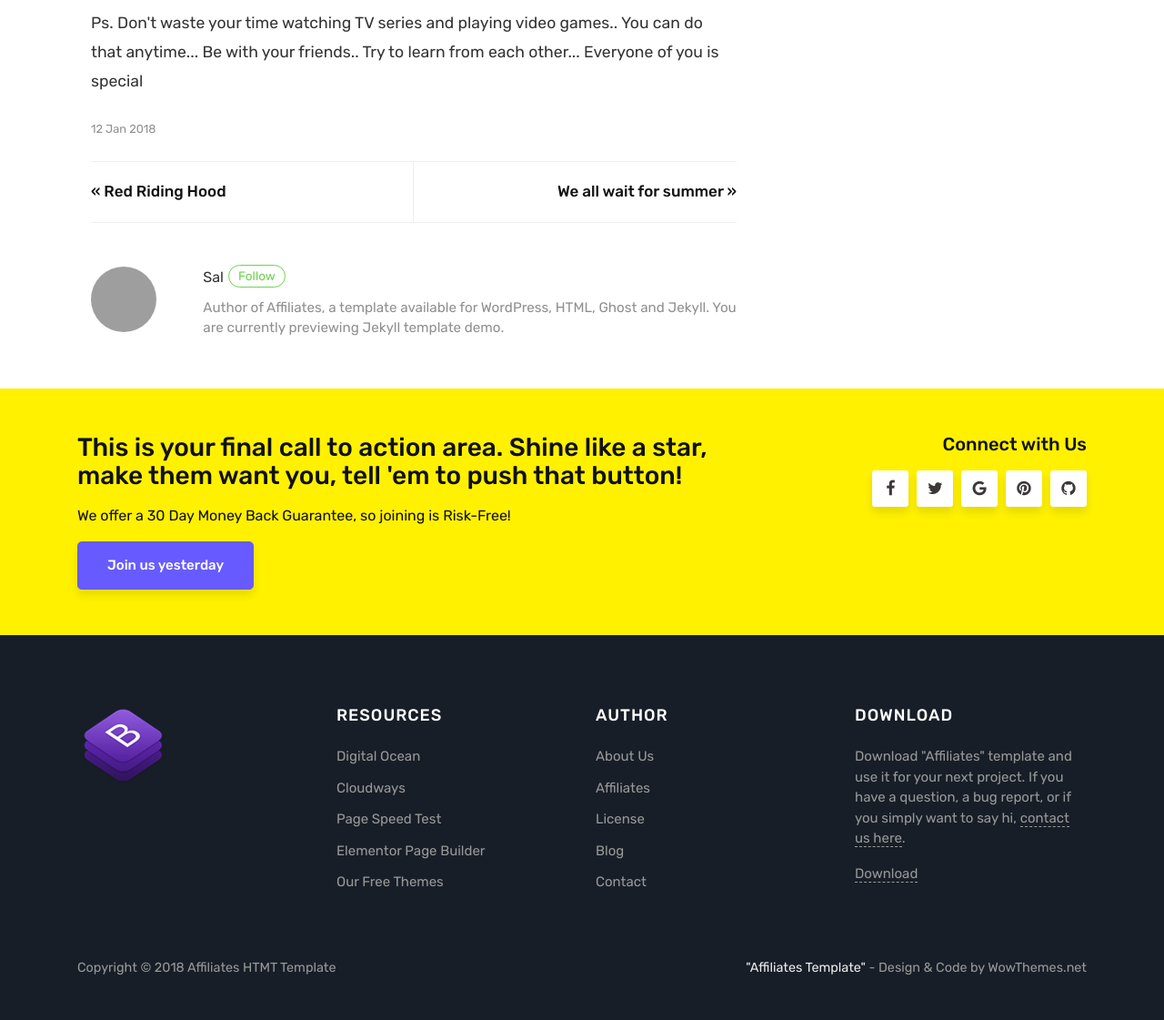
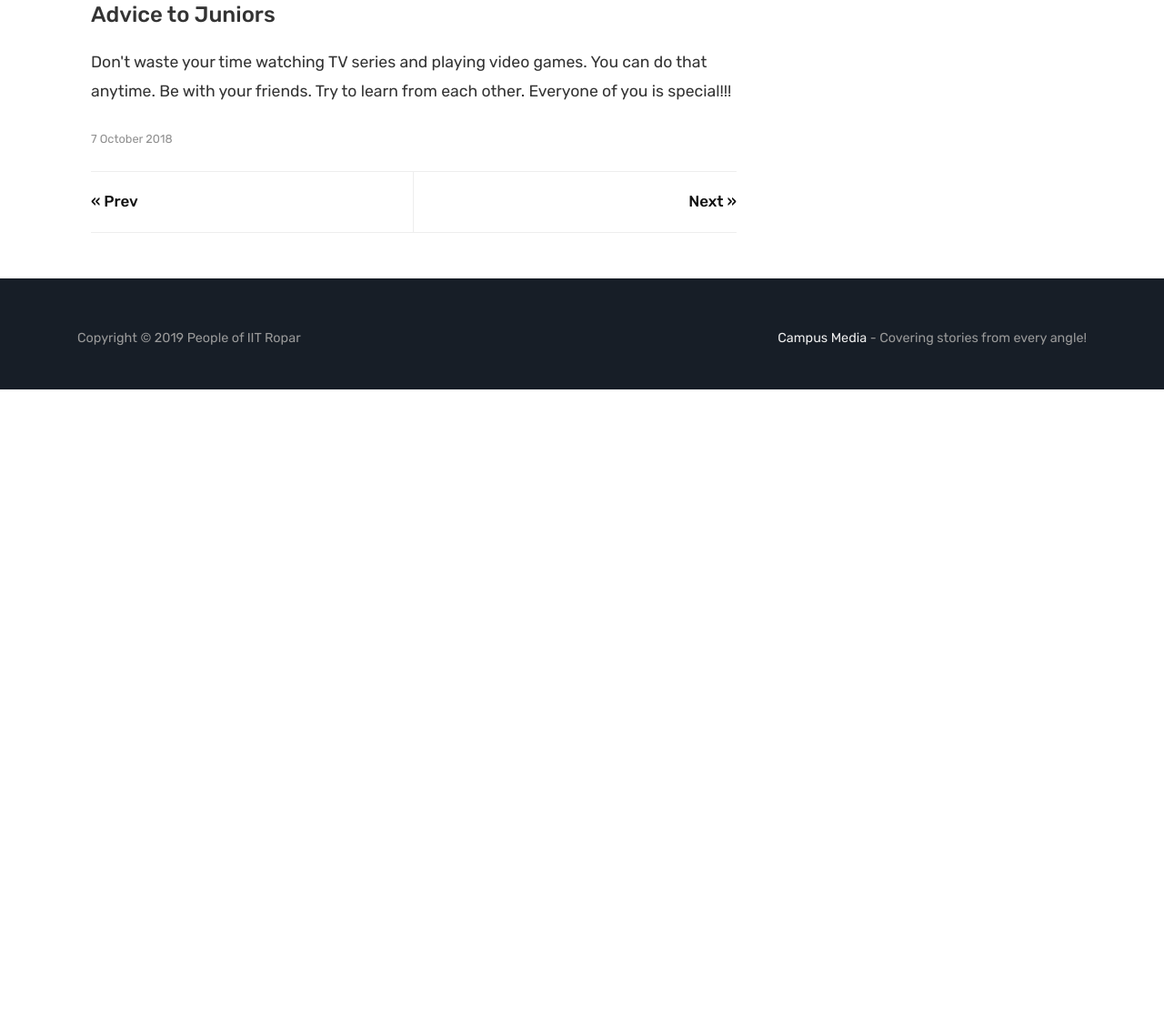
Before and after one commit to peopleofiitropar/peopleofiitropar.github.io, a plain HTML site: page nancy.html in a window 1280 px wide. Shown: the part 1477-2598 px from the top of the page at 91% size. After the commit the page ends 1905 px from the top, so only its background shows below. Drawn offline with nearby package versions, Linux system fonts and the light colour scheme; grey boxes are pictures that could not be loaded; a script that the page names is missing.

Commit message:
Update nancy.html

```diff
--- a/nancy.html
+++ b/nancy.html
@@ -4,7 +4,7 @@
 <meta charset="utf-8">
 <meta name="viewport" content="width=device-width, initial-scale=1, shrink-to-fit=no">
 <link rel="icon" href="assets/images/favicon.ico">
-<title>Affiliates | HTML Bootstrap Template</title>
+<title>Alumni Stories - Nancy</title>
 <link rel="stylesheet" href="https://maxcdn.bootstrapcdn.com/bootstrap/4.0.0-alpha.6/css/bootstrap.min.css" integrity="sha384-rwoIResjU2yc3z8GV/NPeZWAv56rSmLldC3R/AZzGRnGxQQKnKkoFVhFQhNUwEyJ" crossorigin="anonymous">
 <link href="https://maxcdn.bootstrapcdn.com/font-awesome/4.7.0/css/font-awesome.min.css" rel="stylesheet">
 <link href="https://fonts.googleapis.com/css?family=Rubik:400,400i,500,500i,700,700i" rel="stylesheet">
@@ -14,6 +14,8 @@
 <!-- End tracking codes here, including ShareThis/Analytics -->
 </head>
 <body class="layout-page">
+<div id="fb-root"></div>
+<script async defer crossorigin="anonymous" src="https://connect.facebook.net/en_GB/sdk.js#xfbml=1&version=v4.0"></script>
 <!-- Begin Menu Navigation
 ================================================== -->
 <header class="navbar navbar-toggleable-md navbar-light bg-white fixed-top mediumnavigation">
@@ -86,8 +88,10 @@ IIT Ropar has been a home to me with a family of more than 600 people since the
 When I joined IIT Ropar, I was a completely different person - I was shy, introvert and completely clueless about pretty much everything..... This place transformed me into a confident, strong and better person. Be it Academics, sports, music or any other extracurricular activity the facilities provided by the institution are fantabulous. The faculty is great with full of enthusiasm, the labs are well equipped, there are talented coaches for sports and the best part is there are a lot of clubs and societies like astronomy club, Robotics, Dance Club, Music Club, Enactus and many more where one can grow and learn. There are thousands of opportunities!! One can always pursue his/her dreams here. The seniors, alumni, faculty all are very supportive and always there to help. The juniors are very friendly and the batch mates are always with you.
 <br><br>
 Advice for the juniors... Enjoy every moment, don't overburden yourselves during exam only.. Study continuously.. Atleast attend the classes.. Grab every opportunity you get... Join sports... Do internships.. It provides you exposure. Do projects with willpower and try to learn different things instead of cramming . Set a goal for yourself.. And work towards it along with your regular curriculum.
-<br><br>
-Ps. Don't waste your time watching TV series and playing video games.. You can do that anytime... Be with your friends.. Try to learn from each other... Everyone of you is special
+<br>
+<h4 class="posttitle">Advice to Juniors</h4>
+
+Don't waste your time watching TV series and playing video games. You can do that anytime. Be with your friends. Try to learn from each other. Everyone of you is special!!!
 <br>
 						</p>
 
@@ -97,37 +101,27 @@ Ps. Don't waste your time watching TV series and playing video games.. You can d
 					<!-- Post Date -->
 					<p>
 						<small>
-						<span class="post-date"><time class="post-date" datetime="2018-01-12">12 Jan 2018</time></span>
+						<span class="post-date"><time class="post-date" datetime="2018-01-12">7 October 2018</time></span>
 						</small>
 					</p>
 					<!-- Prev/Next -->
 					<div class="row PageNavigation mt-4 prevnextlinks">
 						<div class="col-md-6 rightborder pl-0">
-							<a class="thepostlink" href="single.html">« Red Riding Hood</a>
+							<a class="thepostlink" href="single - Copy.html">« Prev</a>
 						</div>
 						<div class="col-md-6 text-right pr-0">
-							<a class="thepostlink" href="single-right-sidebar.html">We all wait for summer »</a>
+							<a class="thepostlink" href="divya.html">Next »</a>
 						</div>
 					</div>
 					<!-- End Prev/Next -->
 					<!-- Author Box -->
-					<div class="row post-top-meta">
-						<div class="col-md-2">
-							<img class="author-thumb" src="https://www.gravatar.com/avatar/e56154546cf4be74e393c62d1ae9f9d4?s=250&amp;d=mm&amp;r=x" alt="Sal">
-						</div>
-						<div class="col-md-10">
-							<a target="_blank" class="link-dark" href="#">Sal</a><a target="_blank" href="https://twitter.com/wowthemesnet" class="btn follow">Follow</a>
-							<span class="author-description">Author of Affiliates, a template available for WordPress, HTML, Ghost and Jekyll. You are currently previewing Jekyll template demo.</span>
-						</div>
-					</div>
+
 					<!-- Begin Comments
                     ================================================== -->
                     <section>
                     <div id="comments">
-                        <div id="fb-root"></div>
-			<script async defer crossorigin="anonymous" src="https://connect.facebook.net/en_GB/sdk.js#xfbml=1&version=v4.0"></script>
-                    <div class="fb-comments" data-href="https://developers.facebook.com/docs/plugins/comments#configurator" data-width="" data-numposts="5"></div>
-		    </div>
+                        <div class="fb-comments" data-href="https://developers.facebook.com/docs/plugins/comments#configurator" data-width="" data-numposts="10"></div>
+                    </div>
                     </section>
                     <!--End Comments
                     ================================================== -->
@@ -141,80 +135,16 @@ Ps. Don't waste your time watching TV series and playing video games.. You can d
 	<!-- /.container -->
 	<!-- Before Footer
     ================================================== -->
-	<div class="beforefooter">
-		<div class="container">
-			<div class="row justify-content-center">
-				<div class="col-md-8">
-					<h3>This is your final call to action area. Shine like a star, make them want you, tell 'em to push that button!</h3>
-					<p>
-						 We offer a <span>30 Day Money Back Guarantee</span>, so joining is Risk-Free!
-					</p>
-					<a class="btn btn-primary btn-lg" href="#">Join us yesterday</a>
-				</div>
-				<div class="col-md-4 text-right footersocial">
-					<h5>Connect with Us</h5>
-					<i class="fa fa-facebook"></i>
-					<i class="fa fa-twitter"></i>
-					<i class="fa fa-google"></i>
-					<i class="fa fa-pinterest"></i>
-					<i class="fa fa-github"></i>
-				</div>
-			</div>
-		</div>
-	</div>
-	<!-- Begin Footer
-    ================================================== -->
-	<footer class="footer">
+<footer class="footer">
 	<div class="container">
-		<div class="row">
-			<div class="col-sm-3">
-				<div class="footer-widget">
-					<a href="contact.html">
-					<img src="assets/images/logo-footer.png" alt="logo footer">
-					</a>
-				</div>
-			</div>
-			<div class="col-sm-3">
-				<div class="footer-widget">
-					<h5 class="title">Resources</h5>
-					<ul>
-						<li><a target="_blank" href="https://m.do.co/c/84c9b45d0c47">Digital Ocean</a></li>
-						<li><a target="blank" href="https://www.cloudways.com/en/pricing.php?id=153986&amp;a_bid=005da123">Cloudways</a></li>
-						<li><a target="blank" href="https://shareasale.com/r.cfm?b=875645&amp;u=1087935&amp;m=41388&amp;urllink=&amp;afftrack=">Page Speed Test</a></li>
-						<li><a target="blank" href="https://elementor.com/?ref=1556">Elementor Page Builder</a></li>
-						<li><a target="blank" href="https://www.wowthemes.net/category/freebies/">Our Free Themes</a></li>
-					</ul>
-				</div>
-			</div>
-			<div class="col-sm-3">
-				<div class="footer-widget">
-					<h5 class="title">Author</h5>
-					<ul>
-						<li><a href="https://www.wowthemes.net/premium-themes-templates/">About Us</a></li>
-						<li><a target="_blank" href="https://www.wowthemes.net/affiliate-area/">Affiliates</a></li>
-						<li><a href="https://www.wowthemes.net/terms-and-conditions/">License</a></li>
-						<li><a href="https://www.wowthemes.net/blog/">Blog</a></li>
-						<li><a href="https://www.wowthemes.net/support/">Contact</a></li>
-					</ul>
-				</div>
-			</div>
-			<div class="col-sm-3">
-				<div class="footer-widget textwidget">
-					<h5 class="title">Download</h5>
-					<p>
-						 Download "Affiliates" template and use it for your next project. If you have a question, a bug report, or if you simply want to say hi, <a href="https://www.wowthemes.net/support/">contact us here</a>.
-					</p>
-					<a href="https://gum.co/affiliates-html-template" target="_blank">Download</a>
-				</div>
-			</div>
-		</div>
+
 		<div class="copyright">
 			<p class="pull-left">
-				 Copyright © 2018 Affiliates HTMT Template
+				 Copyright © 2019 People of IIT Ropar
 			</p>
 			<p class="pull-right">
 				<!-- Leave credit to author unless you own a commercial license: https://www.wowthemes.net/freebies-license/ -->
-				<a target="_blank" href="https://www.wowthemes.net/affiliates-free-bootstrap-template/">"Affiliates Template"</a> - Design & Code by WowThemes.net
+				<a target="_blank" href="#">Campus Media</a> - Covering stories from every angle!
 			</p>
 			<div class="clearfix">
 			</div>
@@ -224,16 +154,11 @@ Ps. Don't waste your time watching TV series and playing video games.. You can d
 	<!-- End Footer
     ================================================== -->
 </div>
+
 <!-- JavaScript
 ================================================== -->
-<script async src="https://pagead2.googlesyndication.com/pagead/js/adsbygoogle.js"></script>
-<script>
-  (adsbygoogle = window.adsbygoogle || []).push({
-    google_ad_client: "ca-pub-5088978761699845",
-    enable_page_level_ads: true
-  });
-</script>
 <script src="assets/js/jquery.min.js"></script>
+<script type="text/javascript" src="//s7.addthis.com/js/300/addthis_widget.js#pubid=ra-5d3def471adea954"></script>
 <script src="https://cdnjs.cloudflare.com/ajax/libs/tether/1.4.0/js/tether.min.js" integrity="sha384-DztdAPBWPRXSA/3eYEEUWrWCy7G5KFbe8fFjk5JAIxUYHKkDx6Qin1DkWx51bBrb" crossorigin="anonymous"></script>
 <script src="https://maxcdn.bootstrapcdn.com/bootstrap/4.0.0-alpha.6/js/bootstrap.min.js" integrity="sha384-vBWWzlZJ8ea9aCX4pEW3rVHjgjt7zpkNpZk+02D9phzyeVkE+jo0ieGizqPLForn" crossorigin="anonymous"></script>
 <script src="assets/js/ie10-viewport-bug-workaround.js"></script>
```
